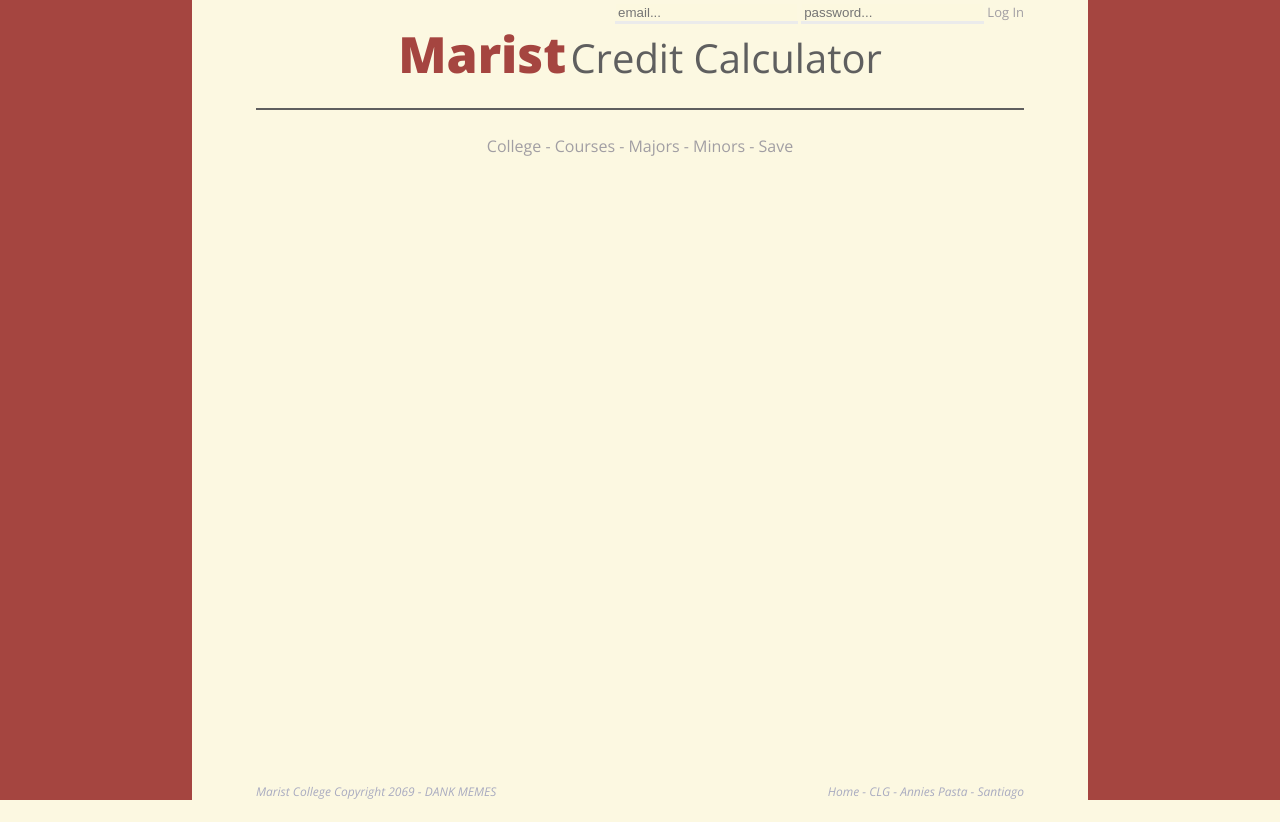
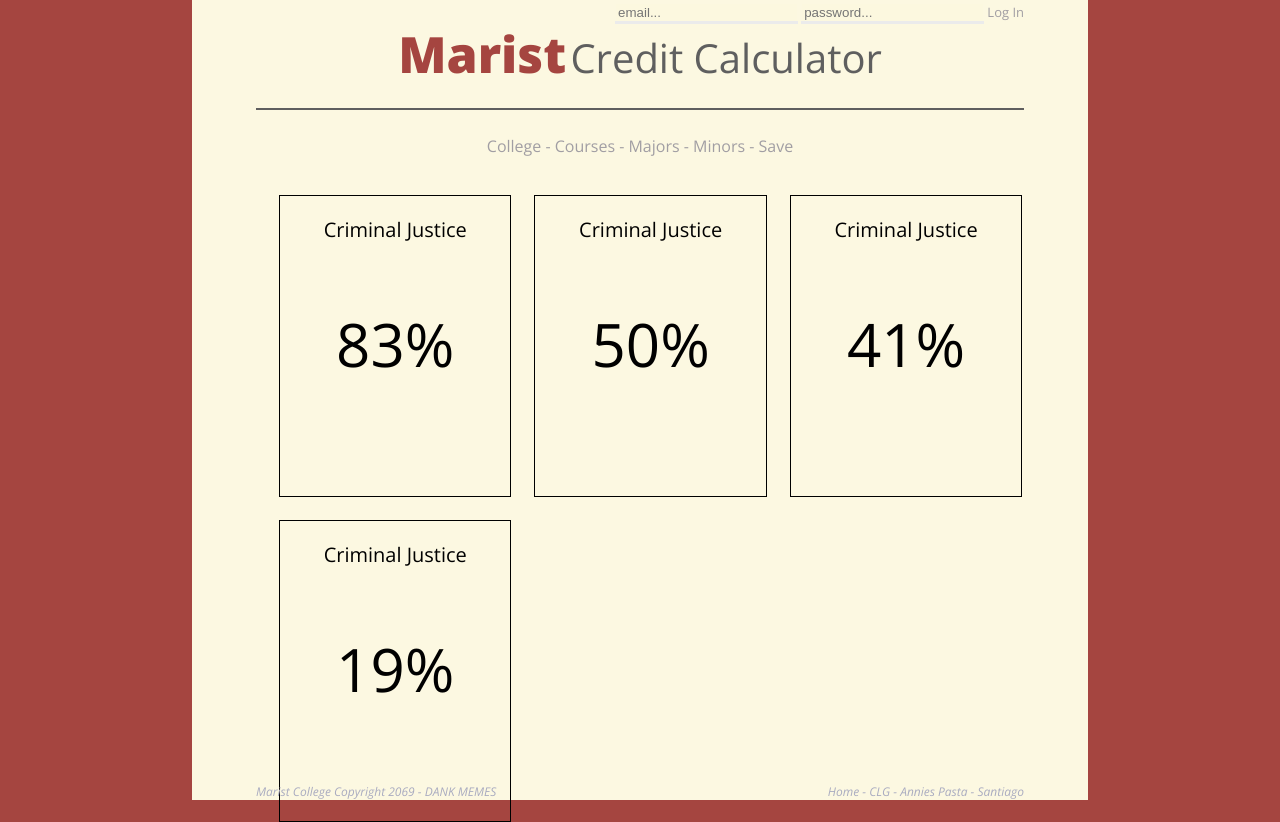
Before and after one commit to evanjhopkins/CreditCalculator, a Flask app: page /majors in a window 1280 px wide. Before the commit the page ends 800 px from the top, so only its background shows below. Run offline with Flask 2, Linux system fonts and the light colour scheme; some libraries are stand-ins or nearby versions.

Commit message:
added major 'blocks' with very minimal styling for now. Eventually will will add the charts within these

```diff
--- a/run.py
+++ b/run.py
@@ -6,6 +6,8 @@ import MySQLdb
 import json
 import urllib2
 import re
+from random import randint
+
 
 #boolean for logging level
 #  true = debug
@@ -33,8 +35,13 @@ def classes():
 
 @app.route('/majors')
 def majors():
-	response_obj = {}
-	return render_template('majors.html', data="response_obj")
+	response_obj = {'majors':[
+		{'name':"Criminal Justice", 'percent':randint(0,99)},
+		{'name':"Criminal Justice", 'percent':randint(0,99)},
+		{'name':"Criminal Justice", 'percent':randint(0,99)},
+		{'name':"Criminal Justice", 'percent':randint(0,99)}
+	]}
+	return render_template('majors.html', data=response_obj)
 
 @app.route('/user/new')
 def user_new():
--- a/static/css/majors.css
+++ b/static/css/majors.css
@@ -0,0 +1,25 @@
+.major{
+  height: 300px;
+  width: 30%;
+  float: left;
+  margin-left: 3%;
+  margin-top: 3%;
+  border: 1px solid black;
+  font-weight: 300;
+}
+.major:hover{
+  cursor: pointer;
+  opacity: 0.6;
+}
+
+
+.major_name{
+  margin-top: 1em;
+  font-size: 20px;
+  text-align: center;
+}
+.percent_complete{
+  margin-top: 1em;
+  font-size: 60px;
+  text-align: center;
+}
--- a/templates/courses.html
+++ b/templates/courses.html
@@ -67,7 +67,7 @@
       dataType : 'json',
       data : JSON.stringify({"courses":courses}),
       success : function(result) {
-        //advance to next page
+        window.location.href = 'majors';
       },error : function(result){
         console.log(result);
       }
--- a/templates/majors.html
+++ b/templates/majors.html
@@ -5,6 +5,12 @@
 {% endblock %}
 
 {% block content %}
+  {% for major in data.majors | sort(attribute='percent', reverse=True) %}
+    <div class="major">
+      <div class="major_name">{{major.name}}</div>
+      <div class="percent_complete">{{major.percent}}%</div>
+    </div>
+  {% endfor %}
 {% endblock %}
 
 {% block script %}
```
